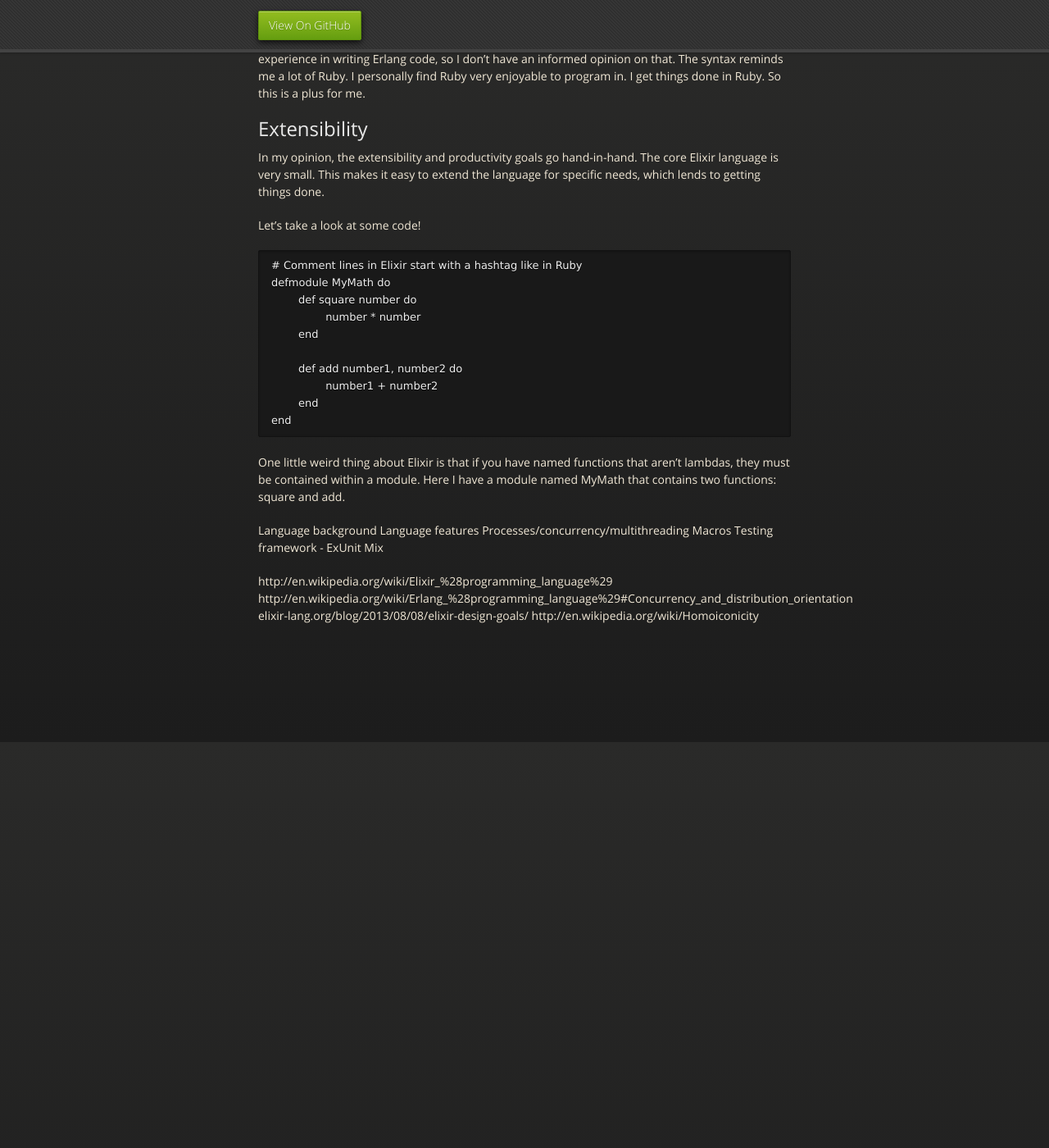
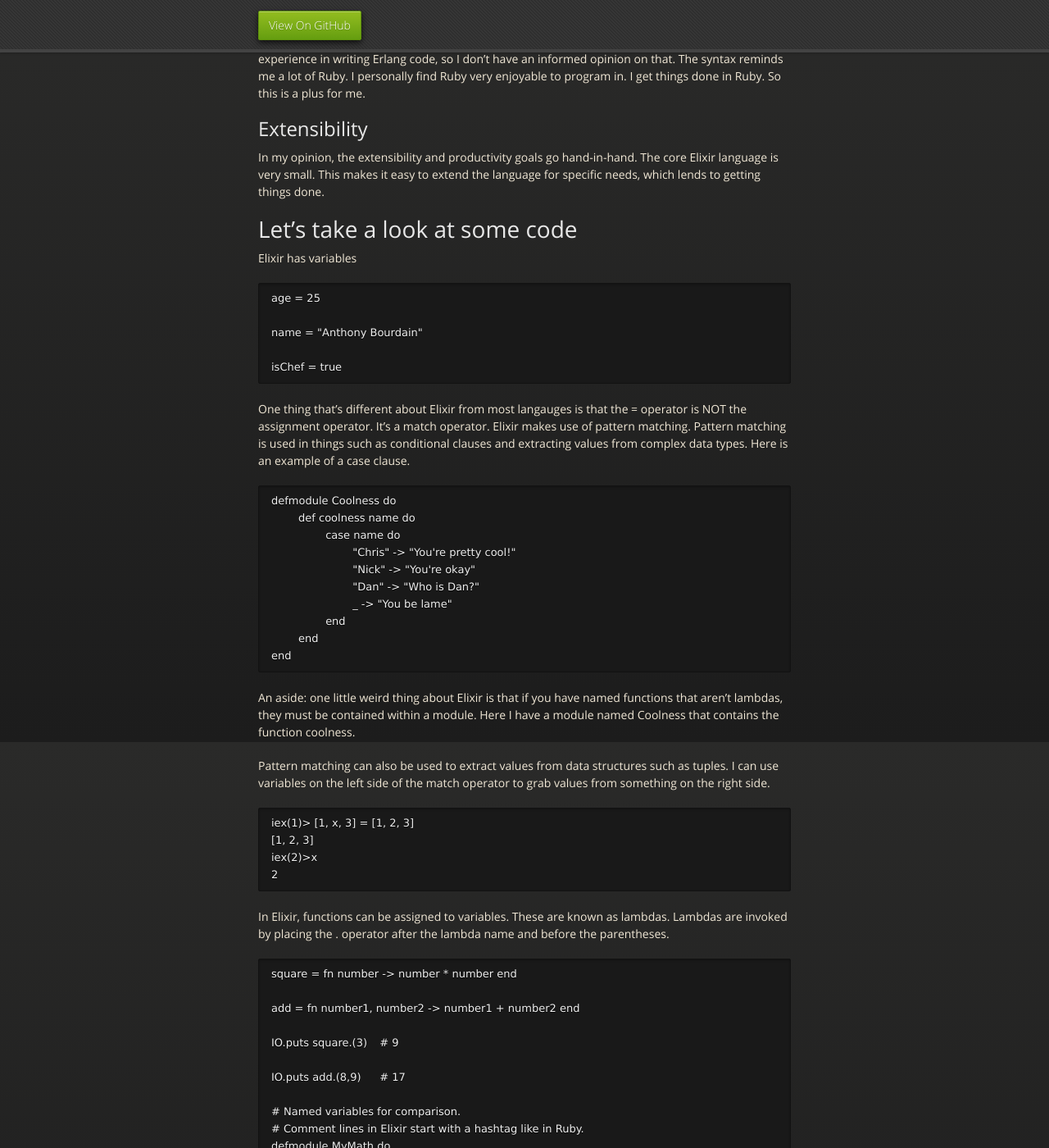
Before and after one commit to chriszimmerman/chriszimmerman.github.io, a Jekyll site: the page built from drafts/elixir.md, in a window 1280 px wide and 1400 px high, scrolled down 895 px. Shown: the whole window at 82% size. Built offline with Jekyll 4.4.1, drawn with Linux system fonts in a browser that asks for light colours; nearby versions of some CDN libraries; before the commit the page ends 1696 px from its top, so only the background shows below that; some of the changed text lies outside the part shown.

Commit message:
Talked about the match operator, lambdas, and functions for Elixir blog

```diff
--- a/drafts/elixir.md
+++ b/drafts/elixir.md
@@ -28,9 +28,50 @@ Elixir's syntax is a combination of Ruby and Erlang. This makes sense since Jose
 
 In my opinion, the extensibility and productivity goals go hand-in-hand. The core Elixir language is very small. This makes it easy to extend the language for specific needs, which lends to getting things done.
 
-Let's take a look at some code!
+# Let's take a look at some code
 
-	# Comment lines in Elixir start with a hashtag like in Ruby
+Elixir has variables
+
+	age = 25
+
+	name = "Anthony Bourdain"
+
+	isChef = true
+
+One thing that's different about Elixir from most langauges is that the = operator is NOT the assignment operator. It's a match operator. Elixir makes use of pattern matching. Pattern matching is used in things such as conditional clauses and extracting values from complex data types. Here is an example of a case clause.
+
+	defmodule Coolness do
+		def coolness name do
+			case name do
+				"Chris" -> "You're pretty cool!"
+				"Nick" -> "You're okay"
+				"Dan" -> "Who is Dan?"
+				_ -> "You be lame"
+			end
+		end
+	end
+
+An aside: one little weird thing about Elixir is that if you have named functions that aren't lambdas, they must be contained within a module. Here I have a module named Coolness that contains the function coolness.
+
+Pattern matching can also be used to extract values from data structures such as tuples. I can use variables on the left side of the match operator to grab values from something on the right side.
+
+	iex(1)> [1, x, 3] = [1, 2, 3]
+	[1, 2, 3]
+	iex(2)>x
+	2
+
+In Elixir, functions can be assigned to variables. These are known as lambdas. Lambdas are invoked by placing the . operator after the lambda name and before the parentheses.
+
+	square = fn number -> number * number end
+
+	add = fn number1, number2 -> number1 + number2 end
+
+	IO.puts square.(3)	# 9
+
+	IO.puts add.(8,9)	# 17
+
+	# Named variables for comparison.
+	# Comment lines in Elixir start with a hashtag like in Ruby.
 	defmodule MyMath do
 		def square number do
 			number * number
@@ -41,11 +82,11 @@ Let's take a look at some code!
 		end
 	end
 
-One little weird thing about Elixir is that if you have named functions that aren't lambdas, they must be contained within a module. Here I have a module named MyMath that contains two functions: square and add.
 
 Language background
 Language features
 Processes/concurrency/multithreading
+iex
 Macros
 Testing framework - ExUnit
 Mix
```
Also changed, not shown: 4 other files.
